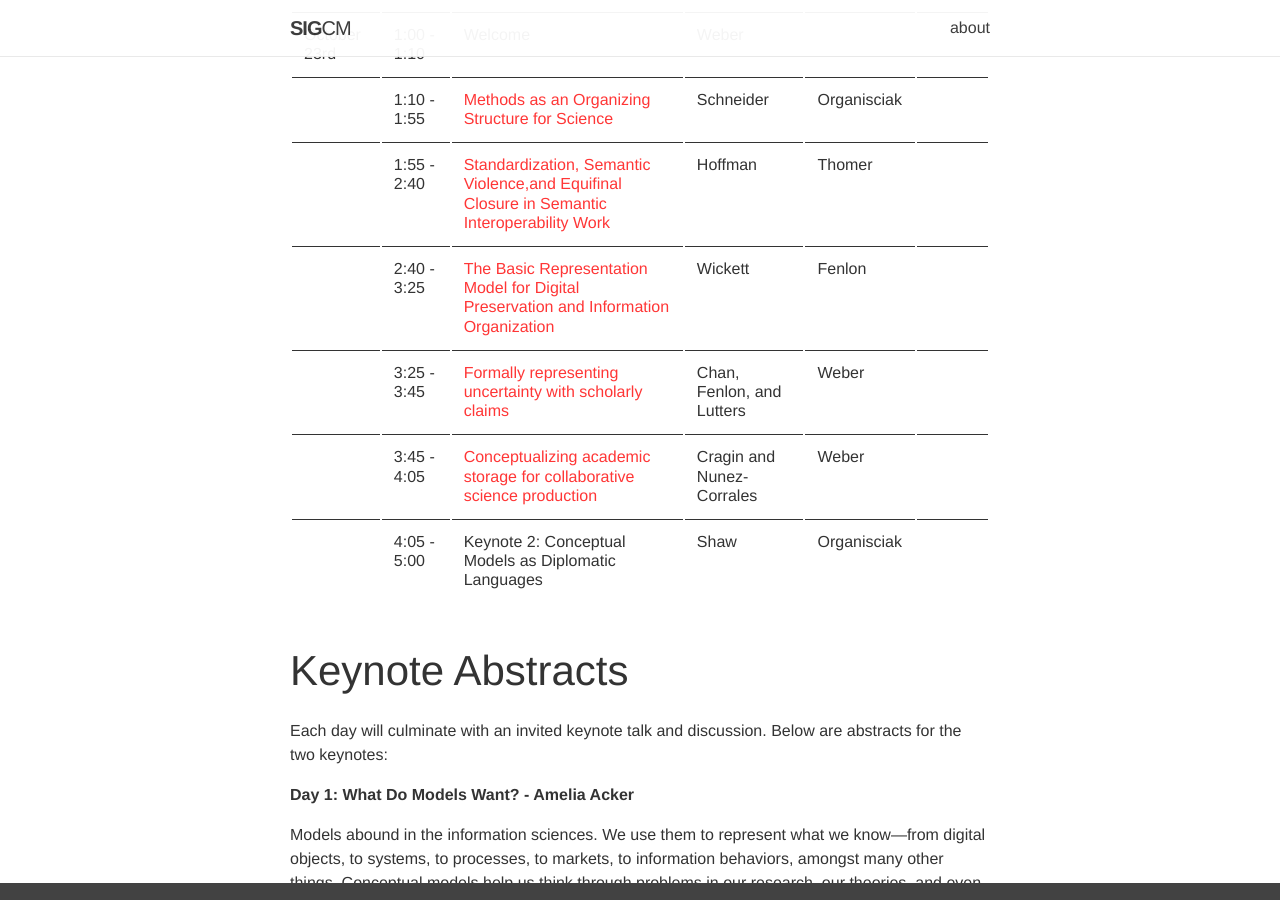
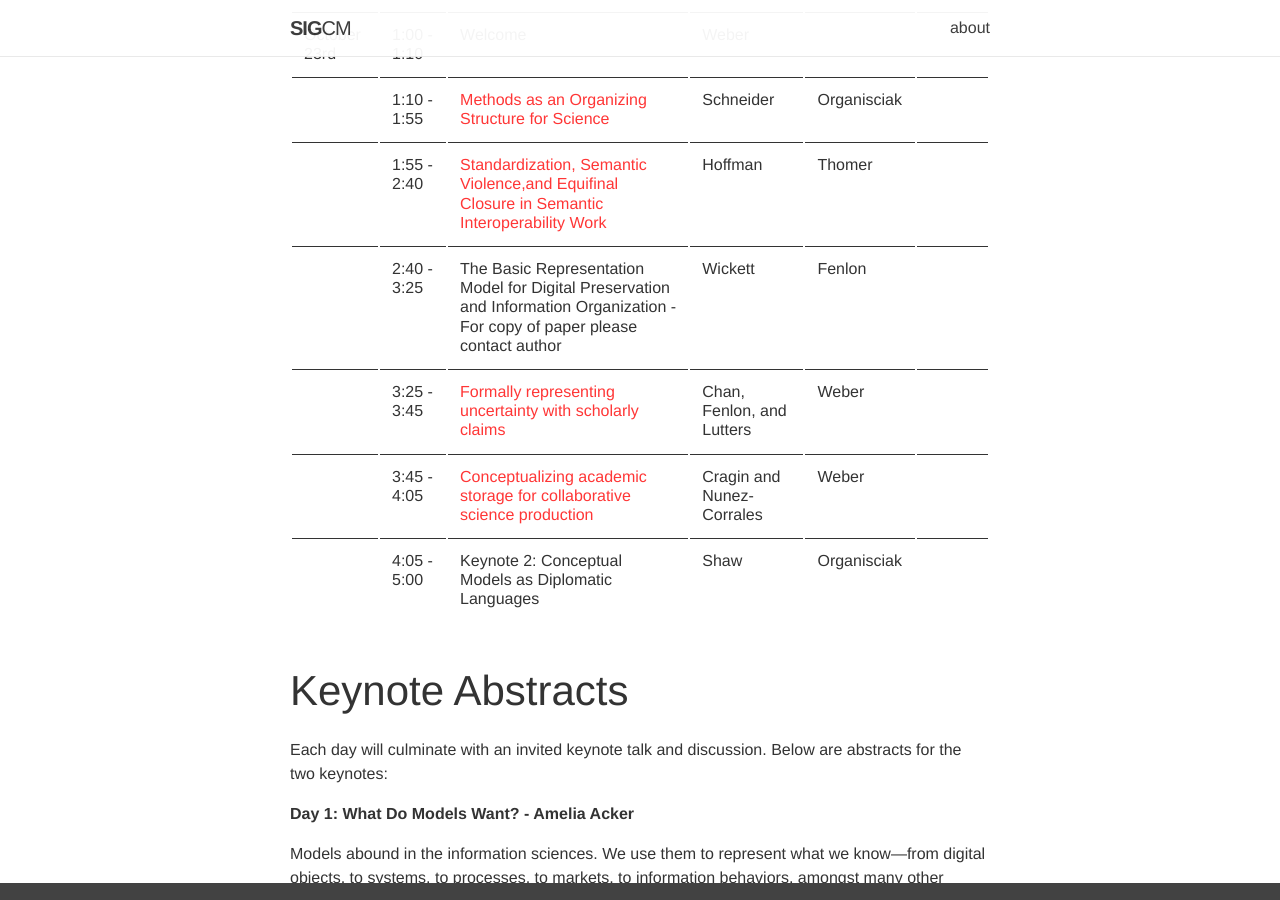
Before and after one commit to sig-cm/sig-cm.github.io, a Jekyll site: the page built from _news/ASIST-2020-CFP.md, in a window 1280 px wide and 900 px high, scrolled down 3362 px. Built offline with Jekyll 4.4.1, drawn with Linux system fonts in a browser that asks for light colours; nearby versions of some CDN libraries.

Commit message:
Update ASIST-2020-CFP.md

```diff
--- a/_news/ASIST-2020-CFP.md
+++ b/_news/ASIST-2020-CFP.md
@@ -69,7 +69,7 @@ Below are a list of the accepted papers and talks that will appear at the worksh
 | October 23rd 	| 1:00 - 1:10 	| Welcome 	| Weber 	|  	|  	|
 |  	| 1:10 - 1:55 	|[Methods as an Organizing Structure for Science](https://github.com/sig-cm/ASIST-2020/raw/master/Submissions/SIG-CM-outline--2020-10-05.docx) | Schneider 	| Organisciak 	|  	|
 |  	| 1:55 - 2:40 	| [Standardization, Semantic Violence,and Equifinal Closure in Semantic Interoperability Work](https://raw.githubusercontent.com/sig-cm/ASIST-2020/master/Submissions/Hoffman_2020_Recursive%20Ontologization%20(Extended%20Abstract%2C%20ASIS%26T%20SIG-CM).pdf) 	| Hoffman 	| Thomer 	|  	|
-|  	| 2:40 - 3:25 	| [The Basic Representation Model for Digital Preservation and Information Organization](https://github.com/sig-cm/ASIST-2020/raw/master/Revisions/BRM_SIG-CM_20201021.pdf) | Wickett  	| Fenlon 	|  	|
+|  	| 2:40 - 3:25 	| The Basic Representation Model for Digital Preservation and Information Organization - For copy of paper please contact author | Wickett  	| Fenlon 	|  	|
 |  	| 3:25 - 3:45 	| [Formally representing uncertainty with scholarly claims](https://raw.githubusercontent.com/sig-cm/ASIST-2020/master/Submissions/ASIST2020_ConceptualModelingWorkshop_Formally-Representing-Interdisciplinary-Uncertainty-for-Synthesis.pdf) 	| Chan, Fenlon, and Lutters 	| Weber 	|  	|
 |  	| 3:45 - 4:05 	| [Conceptualizing academic storage for collaborative science production](https://github.com/sig-cm/ASIST-2020/raw/master/Revisions/Cragin_Nunez_Abstract_Storage_and_Scientific_Production.pdf) 	| Cragin and Nunez-Corrales 	| Weber 	|  	|
 |  	| 4:05 - 5:00 	| Keynote 2: Conceptual Models as Diplomatic Languages	| Shaw 	| Organisciak 	|  	|
```
